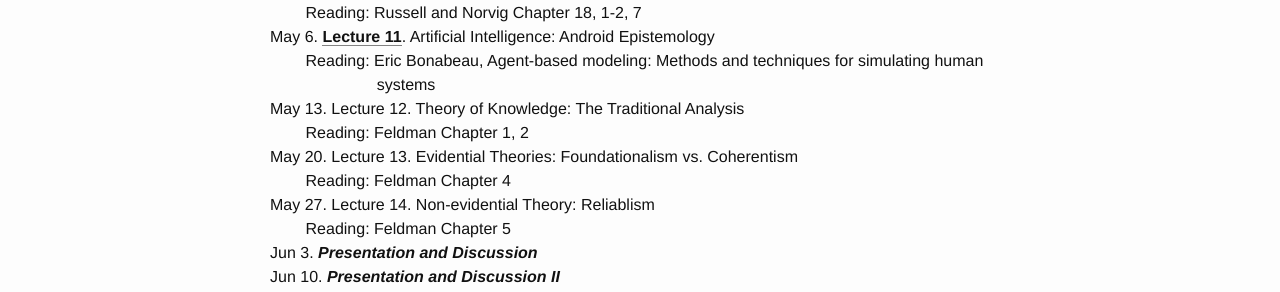
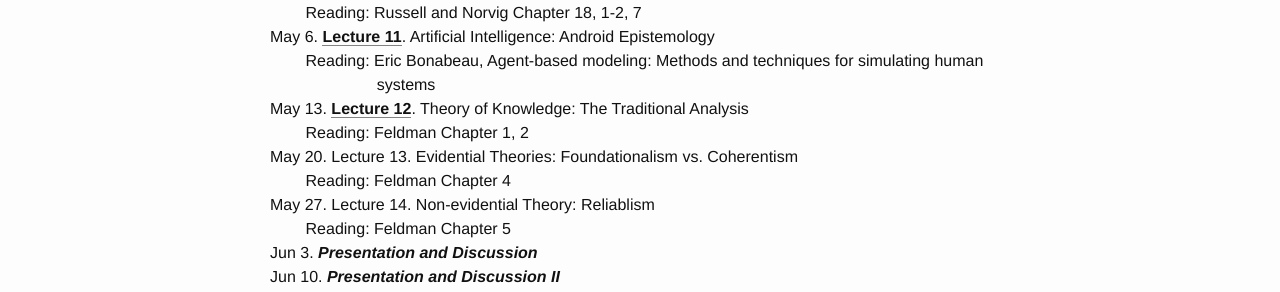
Before and after one commit to comphiacademy/epist20s, a Jekyll site: the page built from schedule.md, in a window 1280 px wide. Shown: the part 792-1084 px from the top of the page. Built offline with Jekyll 4.4.1, drawn with Linux system fonts in a browser that asks for light colours; part of the change alters nothing that is shown.

Commit message:
initial commit

```diff
--- a/schedule.md
+++ b/schedule.md
@@ -33,7 +33,7 @@ Apr 29. [Lecture 10](/assets/AI.pdf). Artificial Intelligence: Introduction\\
 May 6. [Lecture 11](/assets/ml.pdf). Artificial Intelligence: Android Epistemology\\
 &nbsp; &nbsp; &nbsp; &nbsp; Reading: Eric Bonabeau, Agent-based modeling: Methods and techniques for simulating human \\
 &nbsp; &nbsp; &nbsp; &nbsp; &nbsp; &nbsp; &nbsp; &nbsp; &nbsp; &nbsp; &nbsp; &nbsp; systems \\
-May 13. Lecture 12. Theory of Knowledge: The Traditional Analysis\\
+May 13. [Lecture 12](/assets/epist1.pdf). Theory of Knowledge: The Traditional Analysis\\
 &nbsp; &nbsp; &nbsp; &nbsp; Reading: Feldman Chapter 1, 2\\
 May 20. Lecture 13. Evidential Theories: Foundationalism vs. Coherentism\\
 &nbsp; &nbsp; &nbsp; &nbsp; Reading: Feldman Chapter 4 \\
```
Also changed, not shown: 1 other file.
